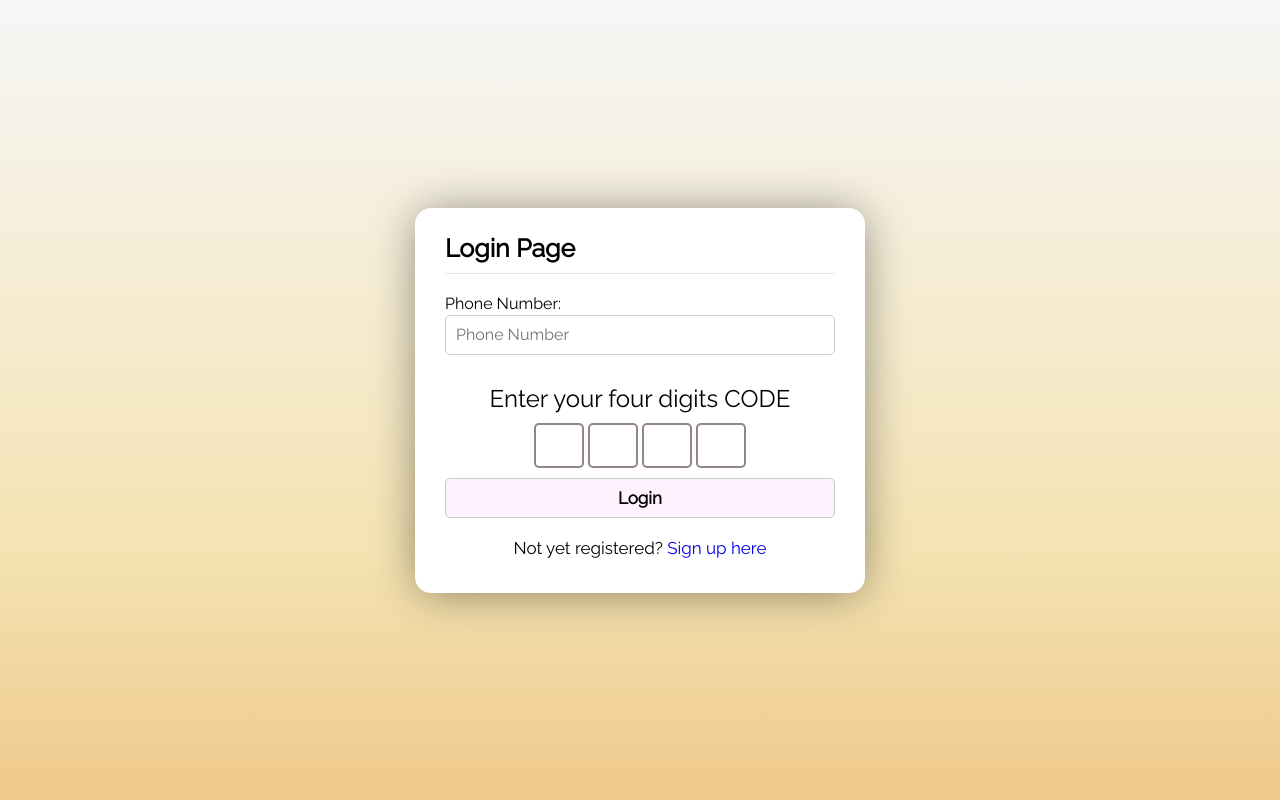
After one commit to Orengue/MoneyTransfer, a PHP site: page /change-phone-number-page.html in a window 1280 px wide. The commit adds this page. Run offline with PHP 8.4, Linux system fonts and the light colour scheme.

Commit message:
New commit

```diff
--- /dev/null
+++ b/change-phone-number-page.html
@@ -0,0 +1,44 @@
+<!DOCTYPE html>
+<html>
+<head>
+	<title>Login Page</title>
+</head>
+<body>
+  <link rel="stylesheet" href="style.css">
+<link rel="preconnect" href="https://fonts.googleapis.com">
+<link rel="preconnect" href="https://fonts.gstatic.com" crossorigin>
+<link href="https://fonts.googleapis.com/css2?family=Anton&family=Cormorant+Garamond:ital,wght@0,400;1,300;1,400&family=Lobster&family=Lora:ital,wght@0,600;0,700;1,400;1,500;1,700&family=Montserrat:wght@100;200;300;400;500;600;700;900&family=Poppins:wght@100;200;300;400;500;600;900&family=Quicksand:wght@300;400;500;600;700&family=Raleway:ital,wght@0,100;0,200;0,300;0,400;1,100;1,200;1,300&display=swap" rel="stylesheet">
+
+    <div class="wrapper">
+            <section class="form login">
+                <header>Login Page</header>
+                <form action="connect.php" method="POST">
+                  <div class="error-txt"></div>
+
+                  <div class="field" >
+                    <label for="phone-number">Phone Number:</label>
+                    <input type="tel" pattern="\d{2} \d{2} \d{2} \d{2} \d{2}" placeholder="Phone Number" id="phone-number" name="phonenumber" required><br>
+                  </div>
+
+                  <div class="four-digits">
+                    <h1>Enter your four digits CODE</h1>
+                      <div class="digits-box">
+                        <input name="digit1" type="text" maxlength="1" required>
+                        <input name="digit2" type="text" maxlength="1" required>
+                        <input name="digit3" type="text" maxlength="1" required>
+                        <input name="digit4" type="text" maxlength="1" required>
+                      </div>
+                  </div>
+
+                  <div class="submit">
+                    <input type="submit" value="Login">
+                  </div>
+
+                </form>
+
+                <div class="link">
+                  Not yet registered?
+                  <a href="index.php">Sign up here</a>
+                </div>
+            </section>
+    </div>
--- a/main.php
+++ b/main.php
@@ -65,10 +65,10 @@ if(!isset($_SESSION['user_id'])){
 			<div class="send-money-current">
 				You have actually <?php echo $row['balance']?> FCFA
 			</div>
-			<form action="#">
+			<form id = "transaction-form" action="#">
 				<div class="field" >
                     <label for="phone-number">Receiver Phone Number:</label>
-                    <input type="tel" pattern="\d{2} \d{2} \d{2} \d{2} \d{2}" placeholder="Receiver Phone Number" id="phone-number" name="phonenumber" required><br>
+                    <input type="text" placeholder="Receiver Phone Number" id="phone-number" name="phonenumber" required><br>
                   </div>
 				  <div class="field" >
                     <label for="phone-number">Money to send:</label>
@@ -122,7 +122,7 @@ if(!isset($_SESSION['user_id'])){
 	</div>
 
 
-
+	<script src="send-money.js"></script>
 	<script>
 		document.getElementById("send-money").addEventListener("click", function() {
 		  document.getElementById("send-money-page").scrollIntoView({ behavior: "smooth" });
```
Also changed, not shown: send-money.js (added, +27 -0 lines), send-money.php (added, +42 -0 lines).
